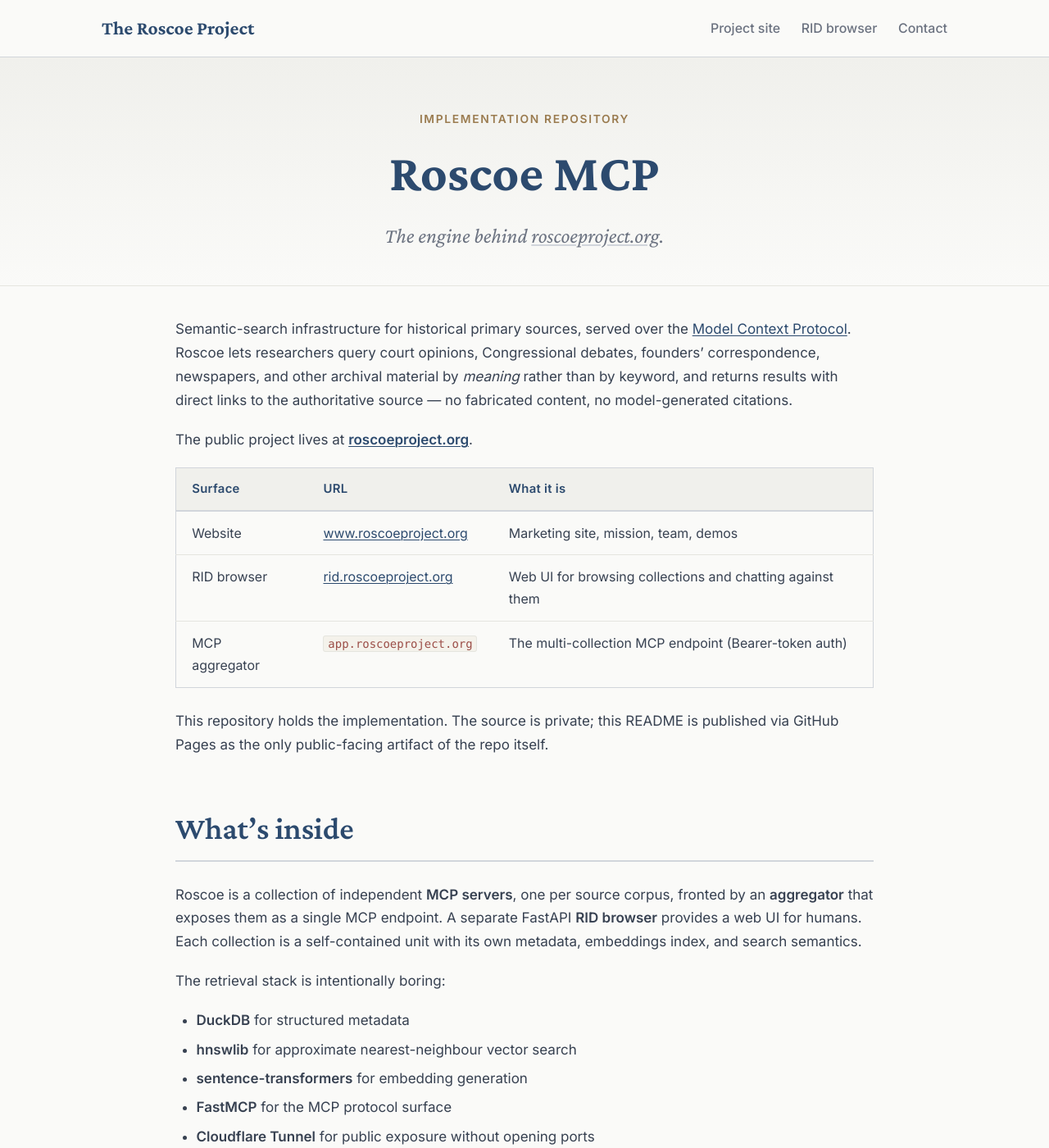
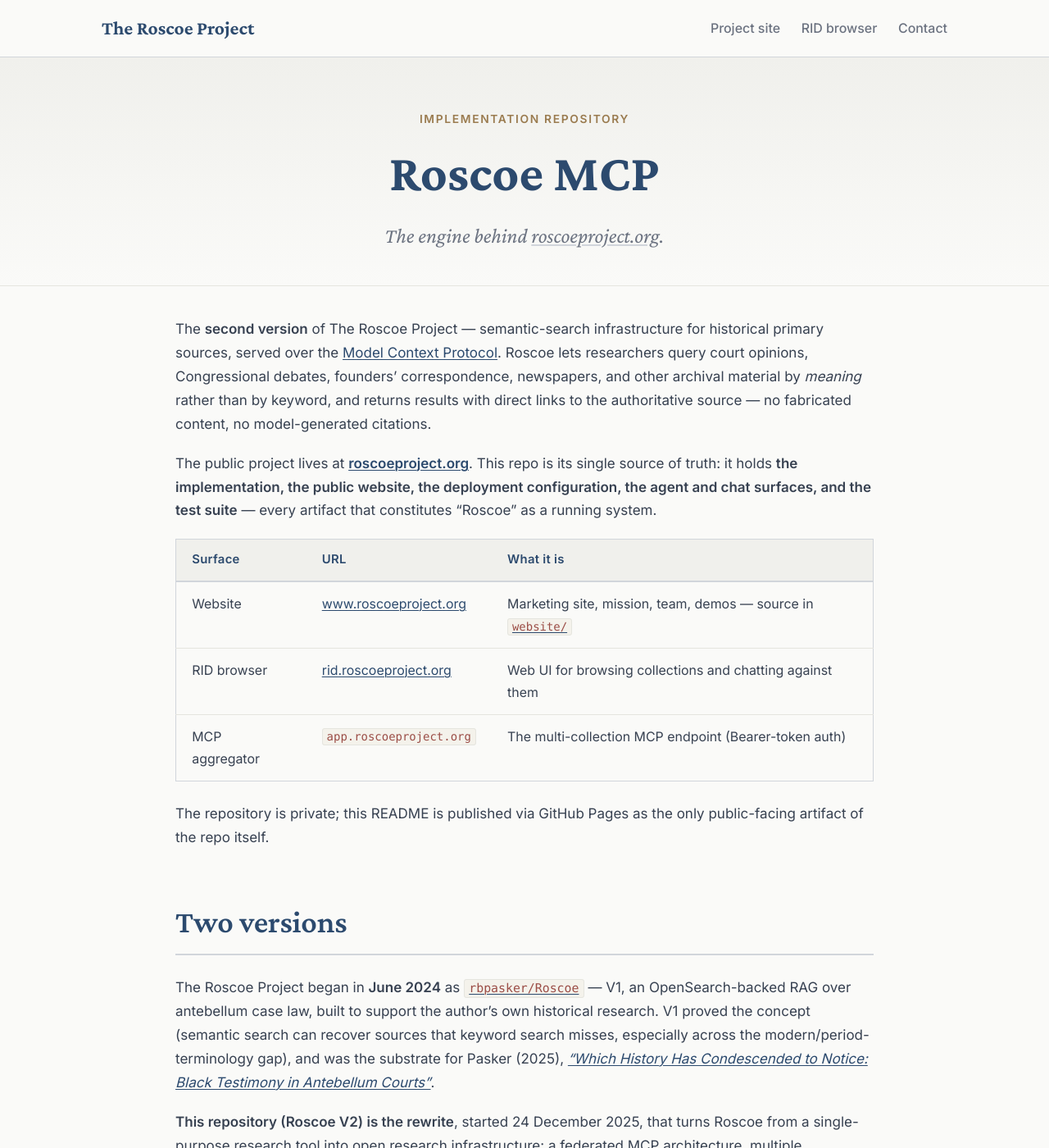
Before and after one commit to rbpasker/roscoe-mcp-site, a Jekyll site: the page built from index.md, in a window 1280 px wide and 1400 px high. Shown: the whole window at 82% size. Built offline with Jekyll 4.4.1, drawn with Linux system fonts in a browser that asks for light colours; our own code applies the rules of GitHub Pages for plain Markdown files; some of the changed text lies outside the part shown.

Commit message:
site: sync index.md from rbpasker/roscoe-mcp README.md

````diff
--- a/index.md
+++ b/index.md
@@ -1,23 +1,47 @@
 # Roscoe MCP
 
-Semantic-search infrastructure for historical primary sources, served over
-the [Model Context Protocol](https://modelcontextprotocol.io/). Roscoe lets
+The **second version** of The Roscoe Project — semantic-search
+infrastructure for historical primary sources, served over the
+[Model Context Protocol](https://modelcontextprotocol.io/). Roscoe lets
 researchers query court opinions, Congressional debates, founders'
-correspondence, newspapers, and other archival material by *meaning* rather
-than by keyword, and returns results with direct links to the authoritative
-source — no fabricated content, no model-generated citations.
+correspondence, newspapers, and other archival material by *meaning*
+rather than by keyword, and returns results with direct links to the
+authoritative source — no fabricated content, no model-generated
+citations.
 
 The public project lives at **[roscoeproject.org](https://www.roscoeproject.org/)**.
+This repo is its single source of truth: it holds **the implementation,
+the public website, the deployment configuration, the agent and chat
+surfaces, and the test suite** — every artifact that constitutes
+"Roscoe" as a running system.
 
 | Surface | URL | What it is |
 |---|---|---|
-| Website | [www.roscoeproject.org](https://www.roscoeproject.org/) | Marketing site, mission, team, demos |
+| Website | [www.roscoeproject.org](https://www.roscoeproject.org/) | Marketing site, mission, team, demos — source in [`website/`](./website) |
 | RID browser | [rid.roscoeproject.org](https://rid.roscoeproject.org/) | Web UI for browsing collections and chatting against them |
 | MCP aggregator | `app.roscoeproject.org` | The multi-collection MCP endpoint (Bearer-token auth) |
 
-This repository holds the implementation. The source is private; this
-README is published via GitHub Pages as the only public-facing artifact of
-the repo itself.
+The repository is private; this README is published via GitHub Pages as
+the only public-facing artifact of the repo itself.
+
+## Two versions
+
+The Roscoe Project began in **June 2024** as
+[`rbpasker/Roscoe`](https://github.com/rbpasker/Roscoe) — V1, an
+OpenSearch-backed RAG over antebellum case law, built to support the
+author's own historical research. V1 proved the concept (semantic search
+can recover sources that keyword search misses, especially across the
+modern/period-terminology gap), and was the substrate for Pasker (2025),
+[*"Which History Has Condescended to Notice: Black Testimony in
+Antebellum Courts"*](https://papers.ssrn.com/sol3/papers.cfm?abstract_id=5416774).
+
+**This repository (Roscoe V2) is the rewrite**, started 24 December
+2025, that turns Roscoe from a single-purpose research tool into open
+research infrastructure: a federated MCP architecture, multiple
+collections beyond caselaw, an explicit identifier system, deployable
+without the original developer's laptop. The rest of this document
+describes V2; the V1 history is preserved at `rbpasker/Roscoe` for
+provenance but is no longer the running system.
 
 ## What's inside
 
@@ -58,10 +82,10 @@ a DOI form (`10.XXXX/1trshidr.abc123xy`) and to an MCP URI
 (`mcp://roscoe/1trshidr`). RIDs are stable across re-indexing and never
 re-issued.
 
-## Notable improvements since inception
+## What V2 added (selected milestones)
 
-The repository was opened on **24 December 2025**. Selected milestones
-since then:
+The V2 rewrite began on **24 December 2025**. The notable changes
+since then, grouped by area:
 
 ### Architecture & retrieval
 
@@ -157,10 +181,12 @@ since then:
 
 ## Timeline of major milestones
 
-A walk through the commit log, condensed to the changes that moved the
-project rather than every fix.
+A walk through the V2 commit log, condensed to the changes that moved
+the project rather than every fix. (V1 history, June 2024 –
+September 2025, lives at [`rbpasker/Roscoe`](https://github.com/rbpasker/Roscoe)
+and is not repeated here.)
 
-**December 2025 — foundation**
+**December 2025 — V2 foundation**
 
 - *24–25 Dec:* Repository opened; `uv` project initialised. First two
   collections stood up — `congrecord` (bulk-loaded into MetadataStore)
@@ -343,13 +369,20 @@ work is sequenced behind it.
 collections/       # One sub-directory per collection (mcp_server.py + collection.yaml + data)
 common/            # Shared retriever, aggregator, metadata, RID, config
 agent/             # Agent server (chat, prompts, session management)
-website/           # Source for www.roscoeproject.org
+website/           # roscoeproject.org — full source (HTML, CSS, content.yaml, CGI)
 cloudflare/        # Tunnel configuration
 docs/              # Internal architecture / testing / deployment docs (private)
-scripts/           # Operational scripts (deploy, tunnel setup, etc.)
+scripts/           # Operational scripts (deploy, tunnel setup, etc.) — includes push-website.sh
 skills/            # Claude Code skills shipped with the project
 .github/workflows/ # Sync this README to the public landing page on every change
 ```
+
+The **website at [`website/`](./website) is the actual deployed source
+for [www.roscoeproject.org](https://www.roscoeproject.org/)**, not a
+mirror or a build target — `scripts/push-website.sh` rsyncs that
+directory straight to the NFS host. Everything visible on the public
+site (mission, team, history, demos, contact form, architecture
+diagram) is edited here and pushed from here.
 
 The page you are reading lives in a separate **public** repository,
 [`rbpasker/roscoe-mcp-site`](https://github.com/rbpasker/roscoe-mcp-site),
````
